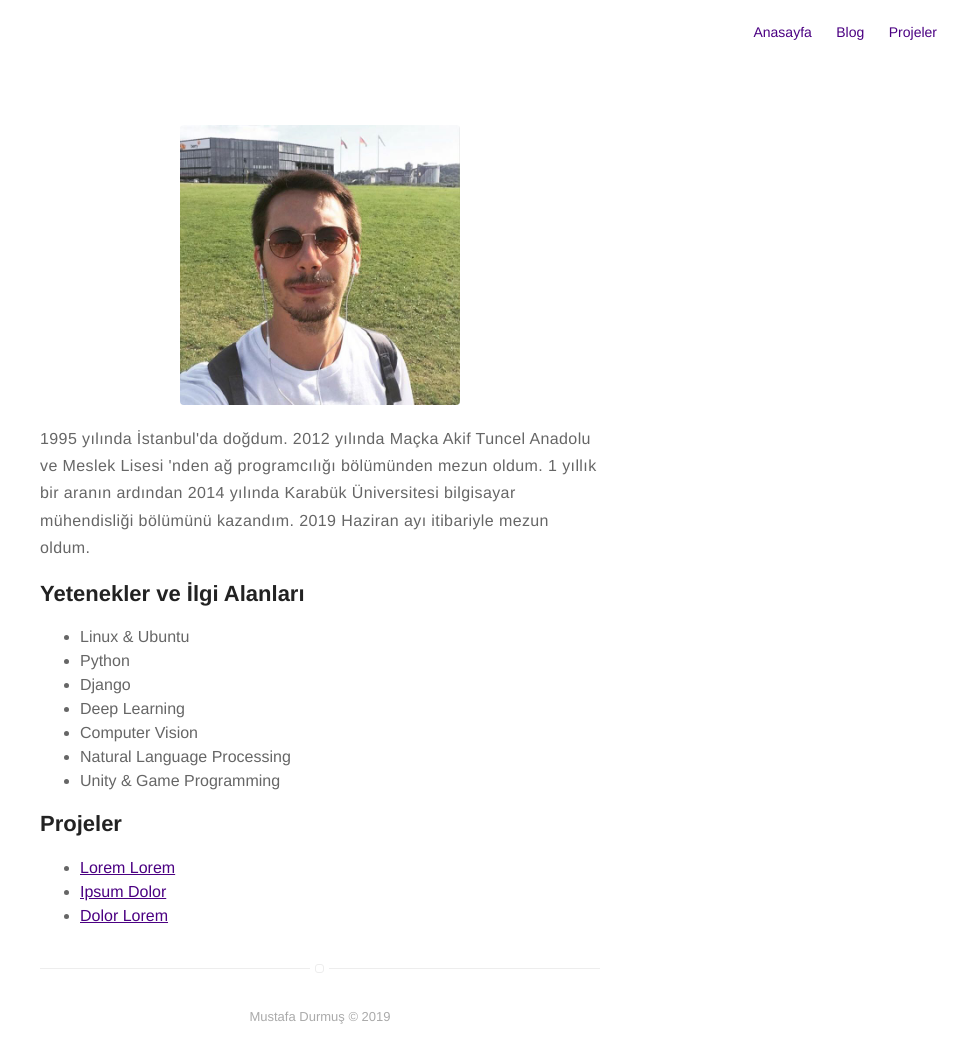
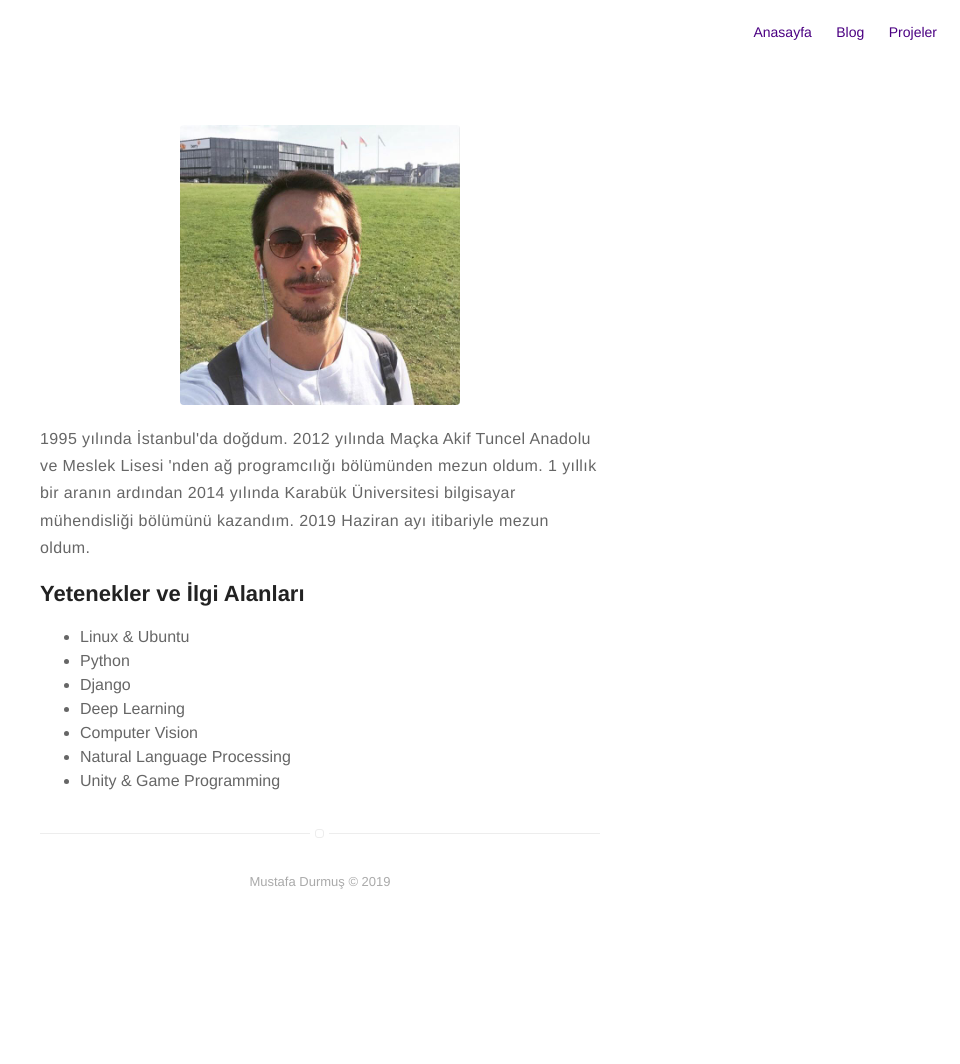
Before and after one commit to mdurmuss/mdurmuss.github.io, a Jekyll site: the page built from about.md, in a window 1280 px wide. Shown: the whole page, without its empty margins (320-1280 px from the left). Built offline with Jekyll 4.4.1, drawn with Linux system fonts in a browser that asks for light colours; after the commit the page ends 929 px from its top, so only the background shows below that.

Commit message:
Update about.md

```diff
--- a/about.md
+++ b/about.md
@@ -18,11 +18,3 @@
   	<li> Natural Language Processing</li>
 	<li>Unity & Game Programming </li>
 </ul>
-
-<h2>Projeler</h2>
-
-<ul>
-	<li><a href="https://github.com/">Lorem Lorem</a></li>
-	<li><a href="https://github.com/">Ipsum Dolor</a></li>
-	<li><a href="https://github.com/">Dolor Lorem</a></li>
-</ul>
```
